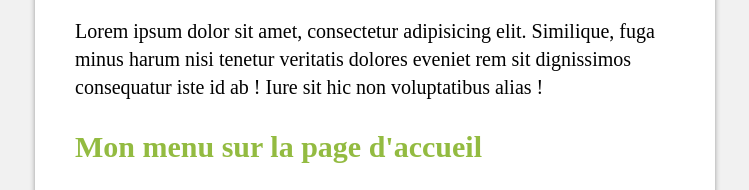
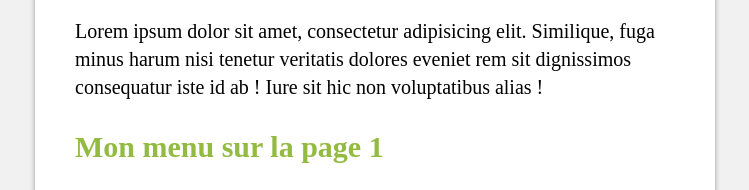
Before and after one commit to tecg-cpw/html-relative-paths, a plain HTML site: page html/p1.html in a window 1280 px wide. Shown: the part 2148-2338 px from the top of the page, without its empty margins (265-1014 px from the left). Drawn offline with Linux system fonts and the light colour scheme.

Commit message:
correction erreur sur titre nav

```diff
--- a/html/p1.html
+++ b/html/p1.html
@@ -41,7 +41,7 @@
 
 
         <nav id="menu">
-            <h2>Mon menu sur la page d'accueil</h2>
+            <h2>Mon menu sur la page 1</h2>
             <ul>
                 <li><a href="./p1.html">Un lien vers la page 1</a></li>
                 <li><a href="./p2.html">Un lien vers la page 2</a></li>
```
